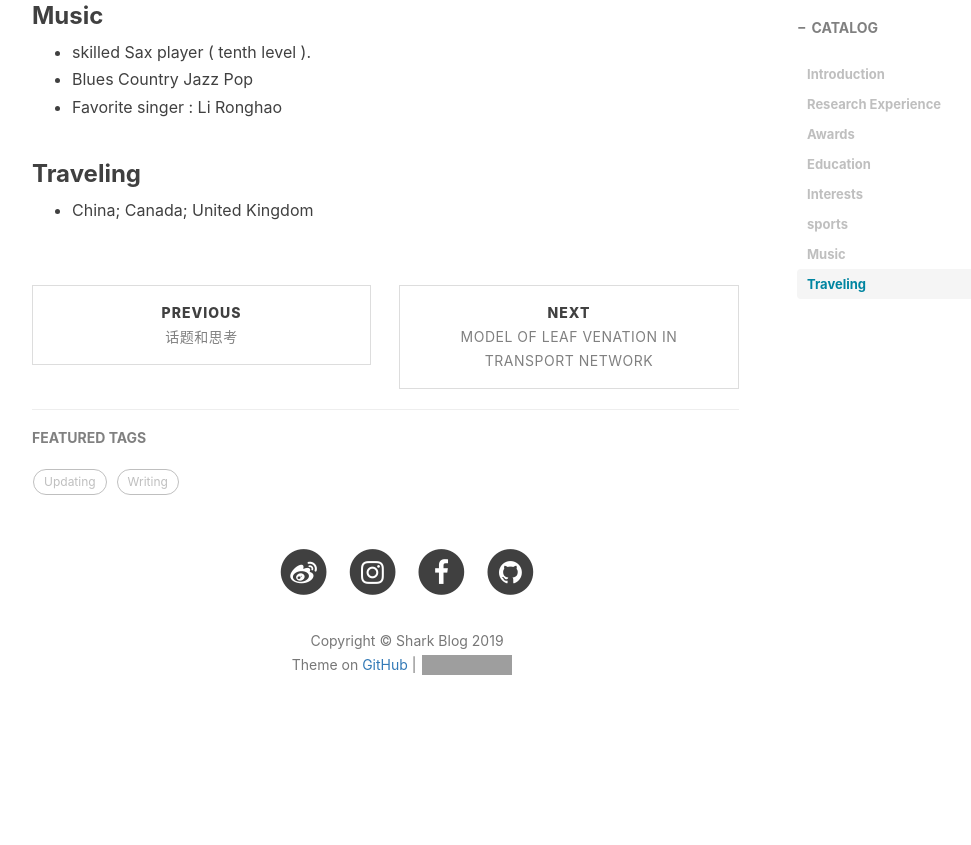
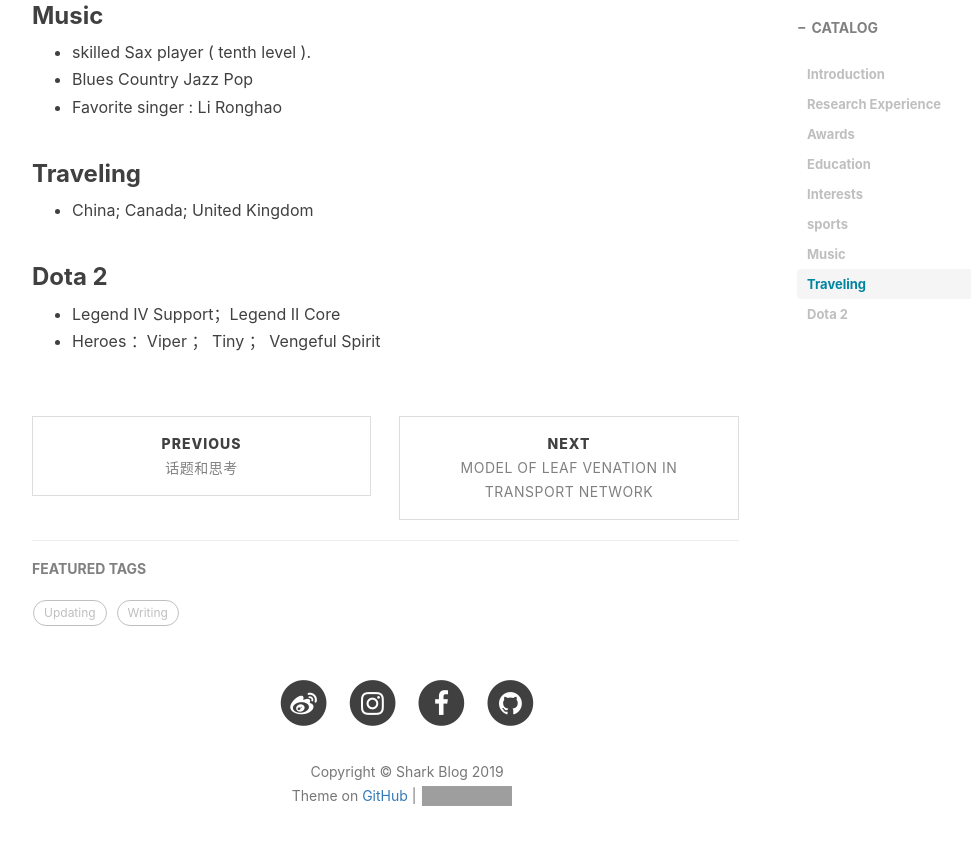
Before and after one commit to sharkjingyang/sharkjingyang.github.io, a Jekyll site: the page built from _posts/2019-11-21-About-Jing-Yang.md, in a window 1280 px wide and 900 px high, scrolled down 2766 px. Shown: the top 845 px of the window, without its empty margins (233-1204 px from the left). Built offline with Jekyll 4.4.1, drawn with Linux system fonts in a browser that asks for light colours; nearby versions of some CDN libraries; comment, search, counter and statistics services are not loaded; before the commit the page ends 3535 px from its top, so only the background shows below that; grey boxes are pictures that could not be loaded.

Commit message:
Update 2019-11-21-About-Jing-Yang.md

```diff
--- a/_posts/2019-11-21-About-Jing-Yang.md
+++ b/_posts/2019-11-21-About-Jing-Yang.md
@@ -91,3 +91,8 @@
 ### Traveling
 
 * China; Canada; United Kingdom
+
+### Dota 2
+
+* Legend IV Support；Legend II Core
+* Heroes ：Viper ； Tiny ； Vengeful Spirit
```
